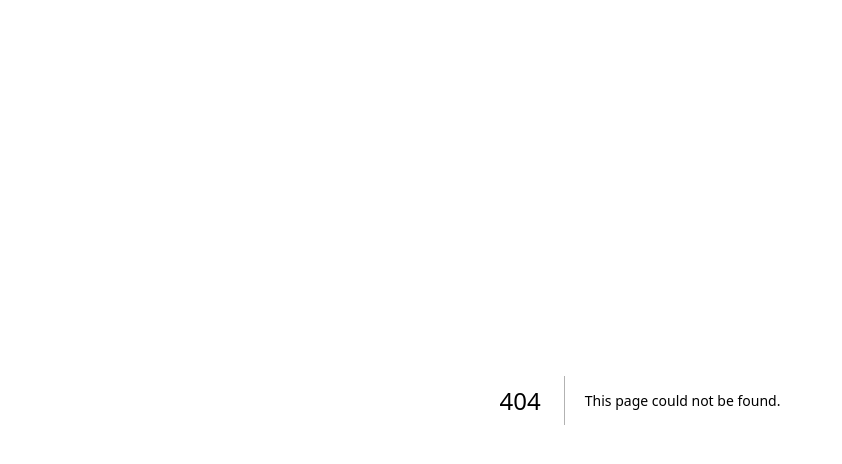
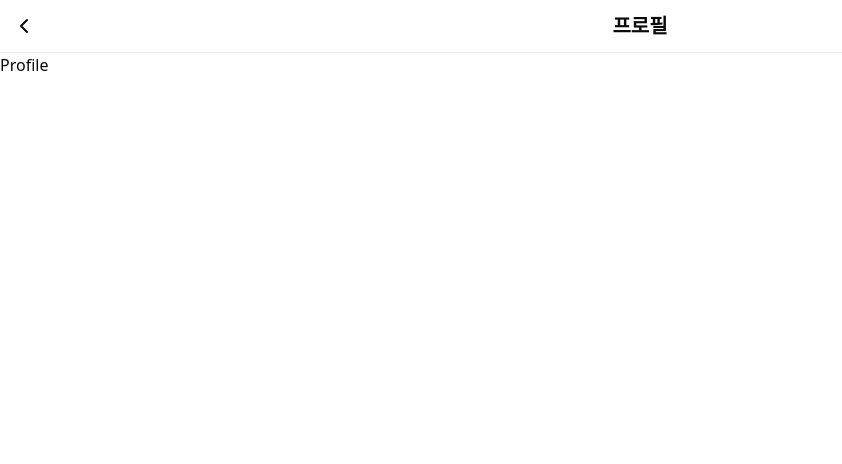
Before and after one commit to yeonna18k/TheHam, a Next.js app: page /profile in a window 1280 px wide. Before the commit this address had no page. Shown: the top 464 px of the page, without its empty margins (0-842 px from the left). Built offline with nearby package versions, Linux system fonts and the light colour scheme.

Commit message:
feat: 프로필 레이아웃 및 페이지 추가

```diff
--- /dev/null
+++ b/src/app/profile/layout.tsx
@@ -0,0 +1,21 @@
+import { ChevronLeft } from "lucide-react";
+import Link from "next/link";
+
+export default function ProfileLayout({
+  children,
+}: {
+  children: React.ReactNode;
+}) {
+  return (
+    <section>
+      <header className="relative py-3 border-b border-gray-200 title2 flex items-center justify-center">
+        <Link className="absolute left-3" href="/main">
+          <ChevronLeft size={24} />
+        </Link>
+        프로필
+      </header>
+
+      {children}
+    </section>
+  );
+}
--- /dev/null
+++ b/src/app/profile/page.tsx
@@ -0,0 +1,3 @@
+export default function Profile() {
+  return <div>Profile</div>;
+}
```
